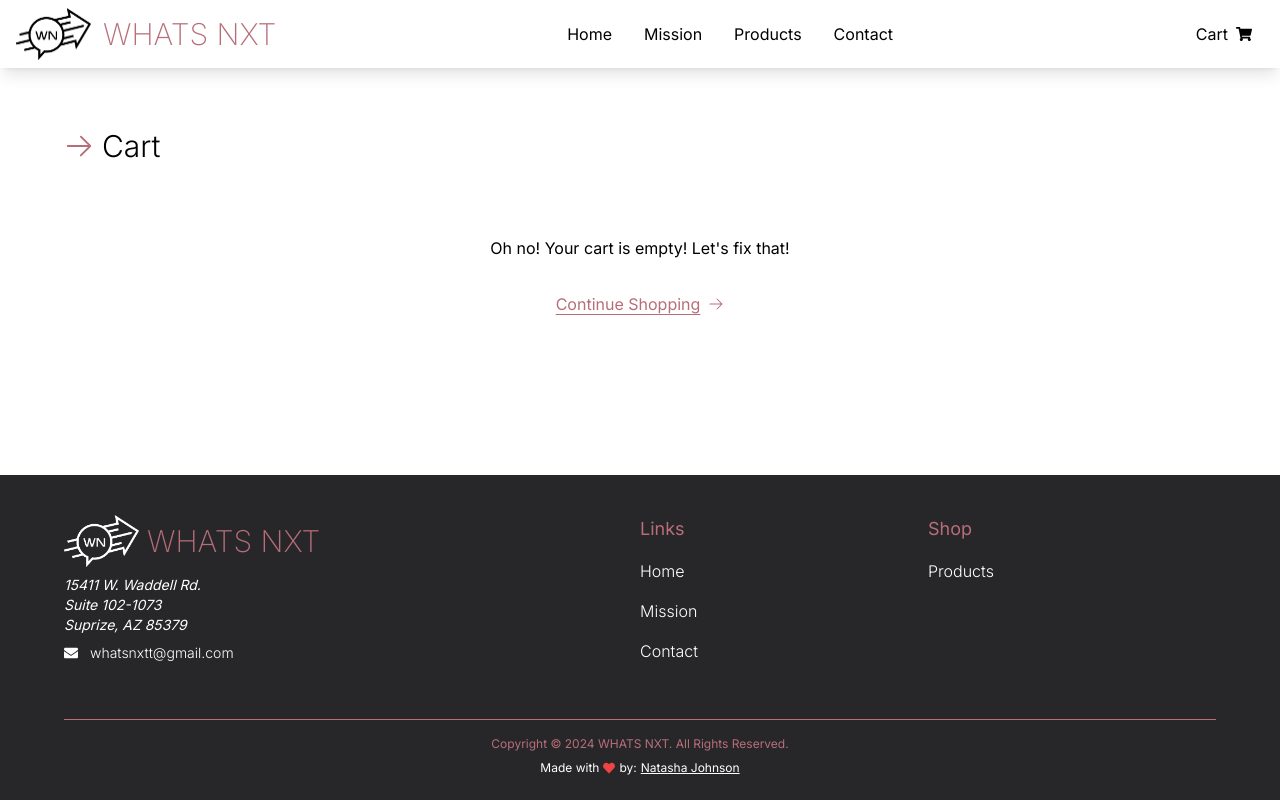
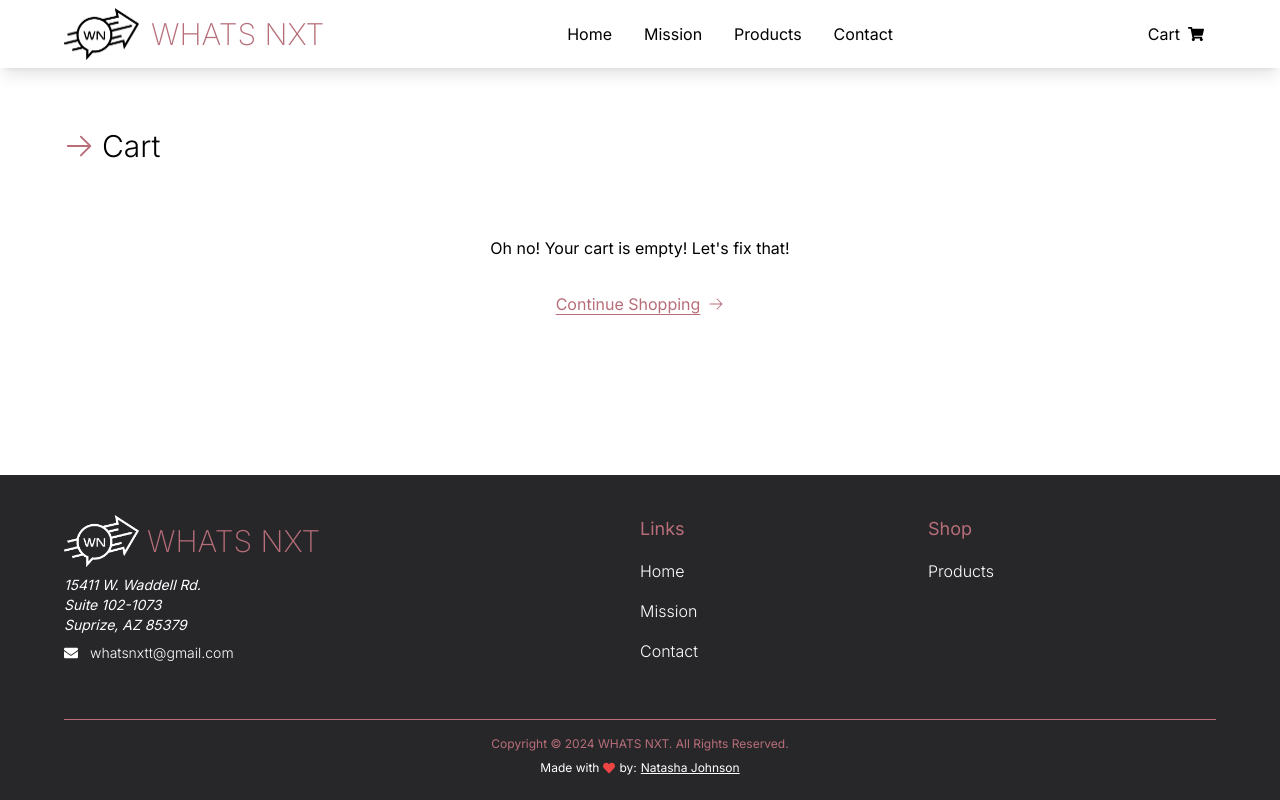
Before and after one commit to artsycoder533/whats-nxt, a Next.js app: page /cart in a window 1280 px wide. Built offline with nearby package versions, Linux system fonts and the light colour scheme.

Commit message:
chore: add max width to all sections

```diff
--- a/app/components/Contact.tsx
+++ b/app/components/Contact.tsx
@@ -9,7 +9,7 @@ export const metadata: Metadata = {
 const Contact = () => {
   return (
     <section className="bg-[#B76E79] py-20" id="contact">
-      <div className="max-w-[1400] w-[90vw] mx-auto">
+      <div className="max-w-[1400px] w-[90vw] mx-auto">
         <Title text="Contact Us" alt />
         <Form />
       </div>
--- a/app/components/Navbar.tsx
+++ b/app/components/Navbar.tsx
@@ -41,7 +41,7 @@ const Navbar = (props: Props) => {
   }, [open, cart]);
 
   return (
-    <nav className="flex items-center justify-between max-w-[1400px]   md:flex-row md:w-full mx-auto">
+    <nav className="flex items-center justify-between max-w-[1400px] w-[90vw]  md:flex-row mx-auto">
       <div className="flex items-center  w-full md:w-auto">
         <div className="flex items-center gap-3 flex-row">
           <Image
```
